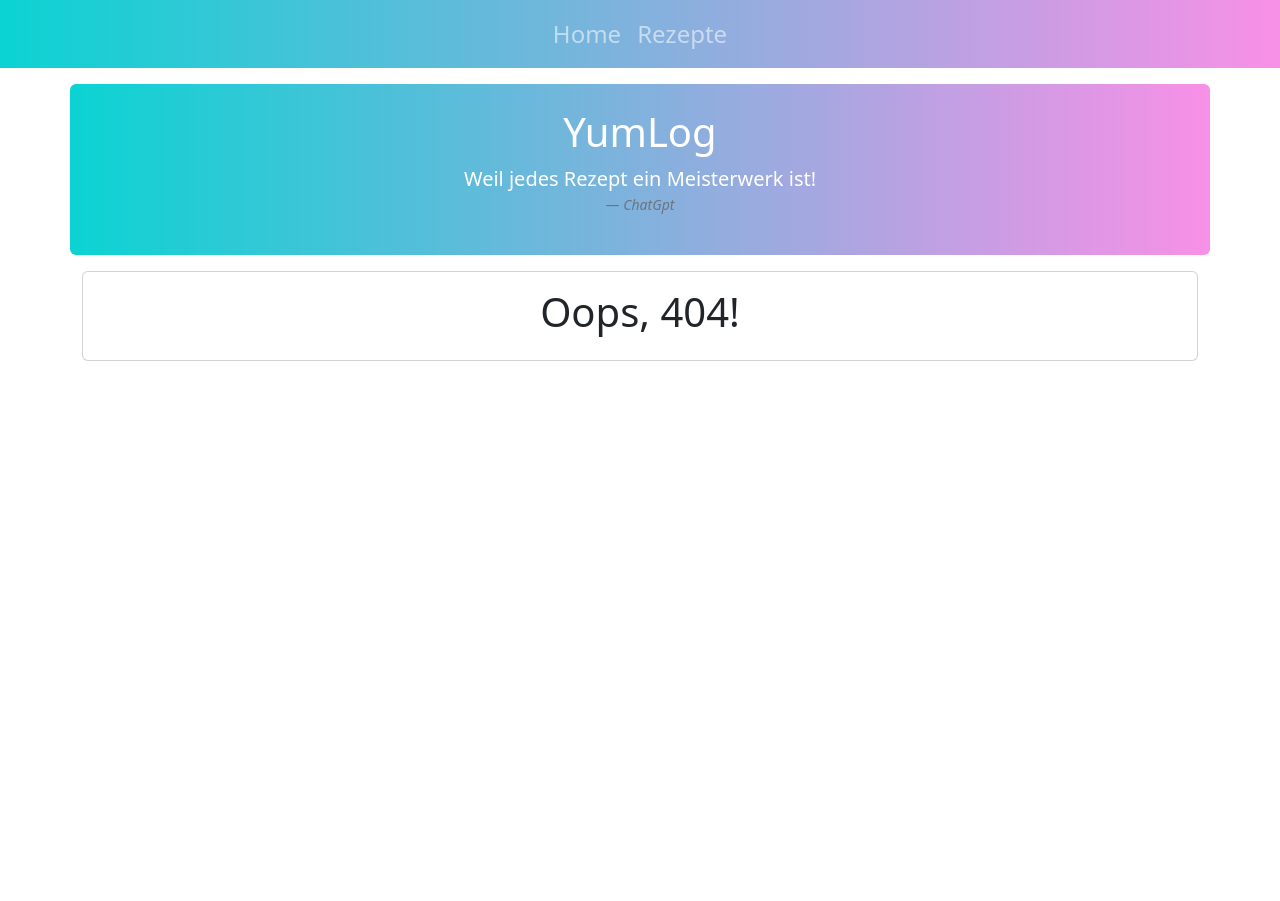
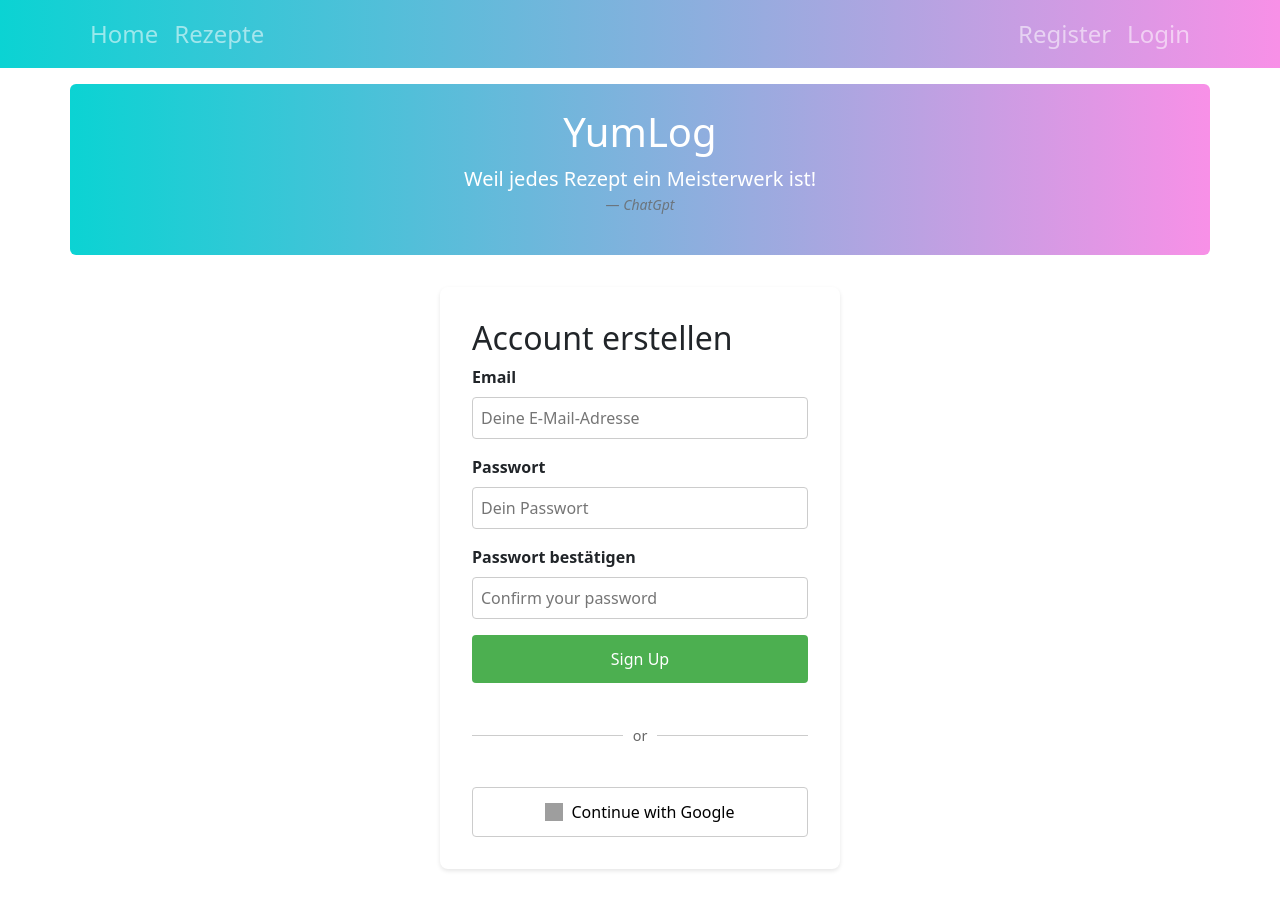
Before and after one commit to michel-spg/yumlog.webapp, a Vue app: page /signup in a window 1280 px wide. Before the commit this address had no page. Before the commit the page ends 800 px from the top, so only its background shows below. Built offline with nearby package versions, Linux system fonts and the light colour scheme; grey boxes are pictures that could not be loaded.

Commit message:
ADD basic signin and signup page

```diff
--- a/src/assets/main.css
+++ b/src/assets/main.css
@@ -1,4 +1,104 @@
 .bg-miami-vice {
-    /* background: linear-gradient(to right, #00BFFF, #fd0388); */
-    background: linear-gradient(to right, #0bd3d3, #f890e7);
+  /* background: linear-gradient(to right, #00BFFF, #fd0388); */
+  background: linear-gradient(to right, #0bd3d3, #f890e7);
 }
+
+/* Register View Styles */
+.register-container {
+  max-width: 400px;
+  margin: 2rem auto;
+  padding: 2rem;
+  border-radius: 8px;
+  box-shadow: 0 2px 4px rgba(0, 0, 0, 0.1);
+}
+
+.register-form {
+  display: flex;
+  flex-direction: column;
+  gap: 1rem;
+}
+
+.register-form .form-group {
+  display: flex;
+  flex-direction: column;
+  gap: 0.5rem;
+}
+
+.register-form label {
+  font-weight: bold;
+}
+
+.register-form input {
+  padding: 0.5rem;
+  border: 1px solid #ccc;
+  border-radius: 4px;
+}
+
+.register-button {
+  background-color: #4caf50;
+  color: white;
+  padding: 0.75rem;
+  border: none;
+  border-radius: 4px;
+  cursor: pointer;
+  font-size: 1rem;
+}
+
+.register-button:hover {
+  background-color: #45a049;
+}
+
+.divider {
+  margin: 1.5rem 0;
+  text-align: center;
+  position: relative;
+}
+
+.divider::before,
+.divider::after {
+  content: "";
+  position: absolute;
+  top: 50%;
+  width: 45%;
+  height: 1px;
+  background-color: #ccc;
+}
+
+.divider::before {
+  left: 0;
+}
+
+.divider::after {
+  right: 0;
+}
+
+.divider span {
+  background-color: white;
+  padding: 0 10px;
+  color: #666;
+  font-size: 0.9rem;
+}
+
+.google-button {
+  display: flex;
+  align-items: center;
+  justify-content: center;
+  gap: 0.5rem;
+  width: 100%;
+  padding: 0.75rem;
+  border: 1px solid #ccc;
+  border-radius: 4px;
+  background-color: white;
+  cursor: pointer;
+  font-size: 1rem;
+  transition: background-color 0.2s;
+}
+
+.google-button:hover {
+  background-color: #f8f8f8;
+}
+
+.google-button img {
+  width: 18px;
+  height: 18px;
+}
--- a/src/components/TheNavbar.vue
+++ b/src/components/TheNavbar.vue
@@ -1,5 +1,6 @@
 <template>
-    <nav class="navbar navbar-expand-sm bg-miami-vice justify-content-center" data-bs-theme="dark">
+    <nav class="navbar navbar-expand-sm bg-miami-vice justify-content-center w-100" data-bs-theme="dark">
+        <div class="container">
             <ul class="navbar-nav">
                 <li class="nav-item">
                     <RouterLink class="nav-link fs-4" to="/">Home</RouterLink>
@@ -8,5 +9,14 @@
                     <RouterLink class="nav-link fs-4" to="/recipes">Rezepte</RouterLink>
                 </li>
             </ul>
+            <ul class="navbar-nav ms-auto">
+                <li class="nav-item">
+                    <RouterLink class="nav-link fs-4" to="/signup">Register</RouterLink>
+                </li>
+                <li class="nav-item">
+                    <RouterLink class="nav-link fs-4" to="/signin">Login</RouterLink>
+                </li>
+            </ul>
+        </div>
     </nav>
 </template>
--- a/src/router/index.js
+++ b/src/router/index.js
@@ -4,6 +4,8 @@ import NotFoundView from '../views/NotFoundView.vue'
 import RecipesView from '@/views/RecipesView.vue'
 import RecipeDetailsView from '@/views/RecipeDetailsView.vue'
 import AddRecipeView from '@/views/AddRecipeView.vue'
+import SignUpView from '@/views/SignUpView.vue'
+import SignInView from '@/views/SignInView.vue'
 
 const router = createRouter({
   history: createWebHistory(import.meta.env.BASE_URL),
@@ -29,6 +31,16 @@ const router = createRouter({
       component: AddRecipeView
     },
     {
+      path: '/signup',
+      name: 'signup',
+      component: SignUpView
+    },
+    {
+      path: '/signin',
+      name: 'signin',
+      component: SignInView
+    },
+    {
       path: "/:catchAll(.*)",
       component: NotFoundView,
     },
--- /dev/null
+++ b/src/views/SignInView.vue
@@ -0,0 +1,63 @@
+<template>
+    <div class="register-container">
+      <h2>Login</h2>
+      <form @submit.prevent="handleLogin" class="register-form">
+        <div class="form-group">
+          <label for="email">Email</label>
+          <input
+            type="email"
+            id="email"
+            v-model="email"
+            required
+            placeholder="Deine E-Mail-Adresse"
+          />
+        </div>
+        <div class="form-group">
+          <label for="password">Passwort</label>
+          <input
+            type="password"
+            id="password"
+            v-model="password"
+            required
+            placeholder="Dein Passwort"
+          />
+        </div>
+        <button type="submit" class="register-button">Login</button>
+
+        <div class="divider">
+          <span>or</span>
+        </div>
+
+        <button
+          type="button"
+          class="google-button"
+          @click="handleGoogleSignIn"
+        >
+          <img src="https://fonts.gstatic.com/s/i/productlogos/googleg/v6/24px.svg" alt="Google logo" />
+          Continue with Google
+        </button>
+      </form>
+    </div>
+  </template>
+
+  <script>
+  export default {
+    name: 'SignInView',
+    data() {
+      return {
+        email: '',
+        password: ''
+      }
+    },
+    methods: {
+      handleLogin() {
+        // TODO: Implement login logic here
+        console.log('Login attempted with:', this.email)
+      },
+      handleGoogleSignIn() {
+        // TODO: Implement Google Sign-In logic here
+        console.log('Google Sign-In attempted')
+      }
+    }
+  }
+  </script>
--- /dev/null
+++ b/src/views/SignUpView.vue
@@ -0,0 +1,78 @@
+<template>
+    <div class="register-container">
+      <h2>Account erstellen</h2>
+      <form @submit.prevent="handleRegister" class="register-form">
+        <div class="form-group">
+          <label for="email">Email</label>
+          <input
+            type="email"
+            id="email"
+            v-model="email"
+            required
+            placeholder="Deine E-Mail-Adresse"
+          />
+        </div>
+        <div class="form-group">
+          <label for="password">Passwort</label>
+          <input
+            type="password"
+            id="password"
+            v-model="password"
+            required
+            placeholder="Dein Passwort"
+          />
+        </div>
+        <div class="form-group">
+          <label for="confirmPassword">Passwort bestätigen</label>
+          <input
+            type="password"
+            id="confirmPassword"
+            v-model="confirmPassword"
+            required
+            placeholder="Confirm your password"
+          />
+        </div>
+        <button type="submit" class="register-button">Sign Up</button>
+
+        <div class="divider">
+          <span>or</span>
+        </div>
+
+        <button
+          type="button"
+          class="google-button"
+          @click="handleGoogleSignIn"
+        >
+          <img src="https://fonts.gstatic.com/s/i/productlogos/googleg/v6/24px.svg" alt="Google logo" />
+          Continue with Google
+        </button>
+      </form>
+    </div>
+  </template>
+
+  <script>
+  export default {
+    name: 'SignUpView',
+    data() {
+      return {
+        email: '',
+        password: '',
+        confirmPassword: ''
+      }
+    },
+    methods: {
+      handleRegister() {
+        if (this.password !== this.confirmPassword) {
+          alert('Passwords do not match!')
+          return
+        }
+        // TODO: Implement registration logic here
+        console.log('Registration attempted with:', this.email)
+      },
+      handleGoogleSignIn() {
+        // TODO: Implement Google Sign-In logic here
+        console.log('Google Sign-In attempted')
+      }
+    }
+  }
+  </script>
```
Lines whose indentation alone changed are shown as unchanged.
